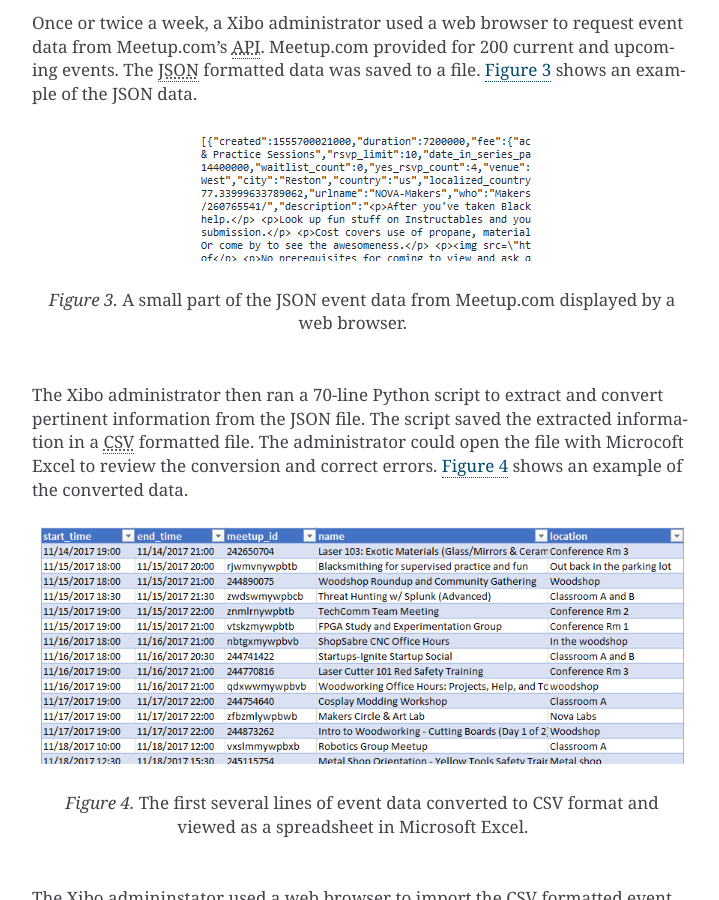
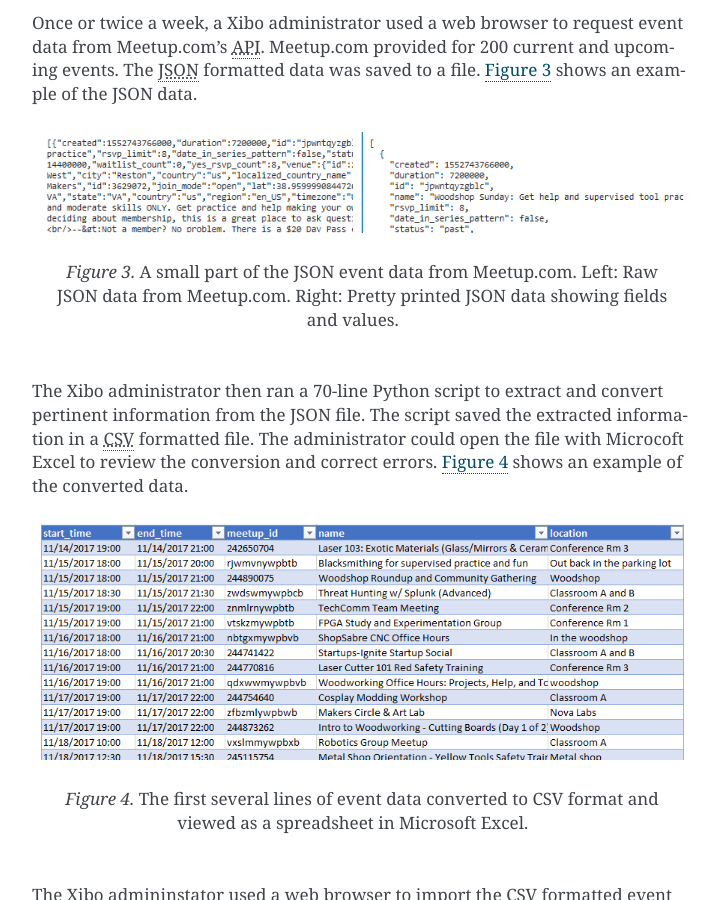
Before and after one commit to jshprentz/meetup2xibo, a Sphinx documentation site: the page built from docs/background.rst, in a window 1280 px wide and 900 px high, scrolled down 2116 px. Shown: the whole window, without its empty margins (388-1107 px from the left). Built offline with Sphinx 7.4.7, drawn with Linux system fonts in a browser that asks for light colours; pages that are not in the unit, such as notebooks, are missing from menus.

Commit message:
Add pretty printed JSON example data.

```diff
--- a/docs/background.rst
+++ b/docs/background.rst
@@ -78,7 +78,10 @@
    :alt: Screenshot of raw JSON event data displayed by a web browser: too much information
    :name: meetup-event-json-raw-screenshot
 
-   A small part of the JSON event data from Meetup.com displayed by a web browser.
+   A small part of the JSON event data from Meetup.com.
+   Left: Raw JSON data from Meetup.com.
+   Right: Pretty printed JSON data showing fields and values.
+
 
 The Xibo administrator then ran a 70-line Python script to extract and convert
 pertinent information from the JSON file.
```
Also changed, not shown: docs/images/screenshots/meetup-event-json-raw.png.
